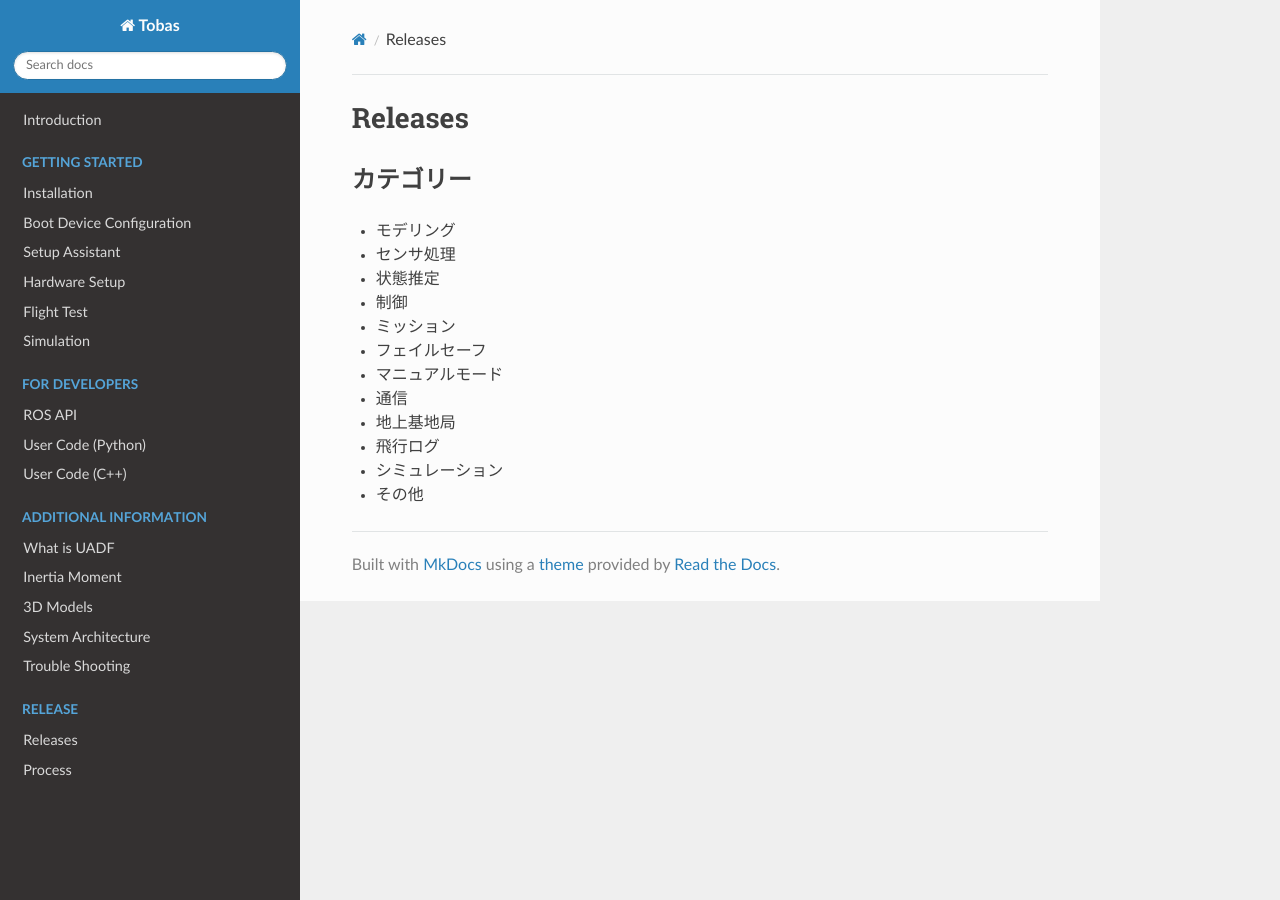
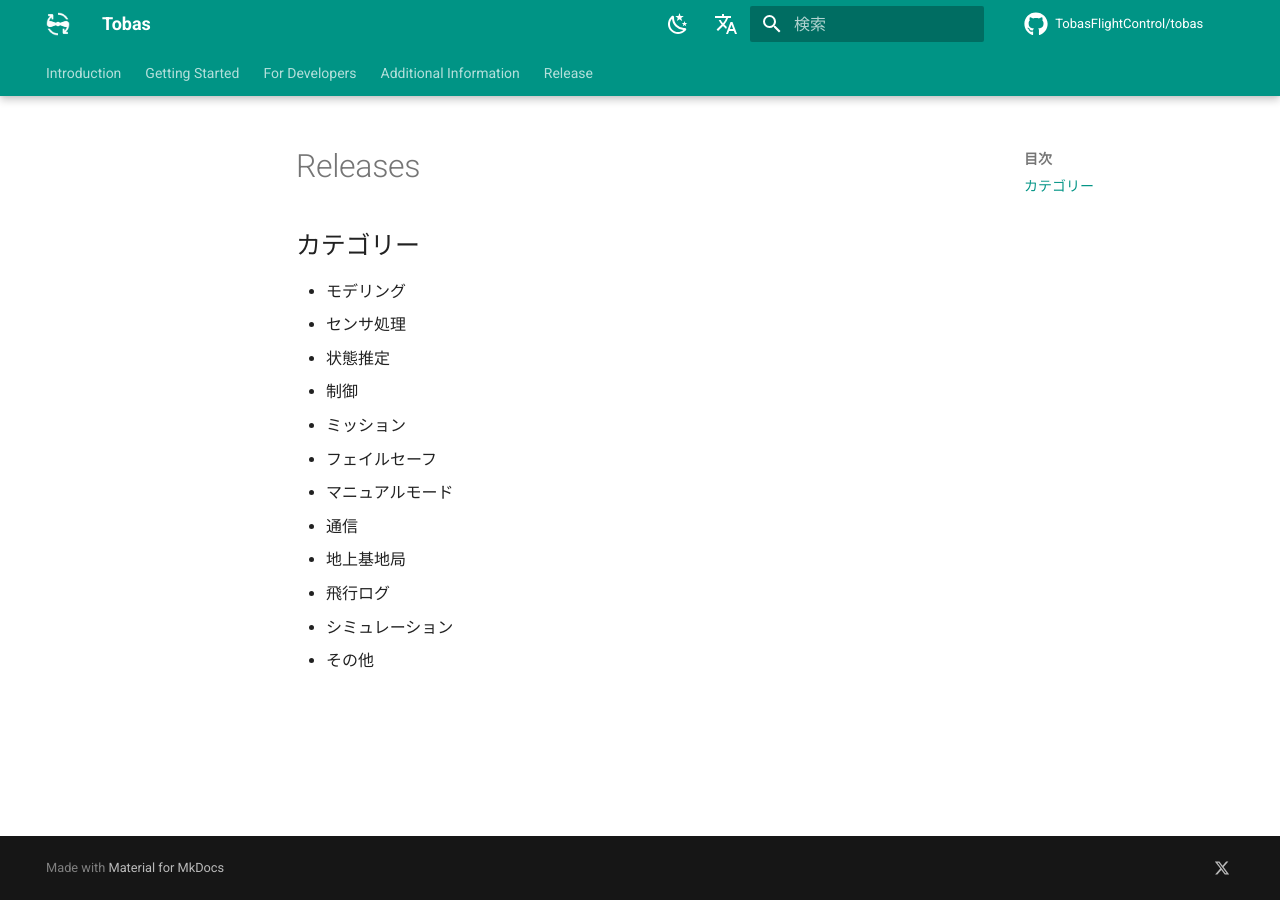
Before and after one commit to TobasFlightControl/tobas_wiki_ja, an MkDocs documentation site: the page built from docs/releases/README.md, in a window 1280 px wide. Built offline with MkDocs 1.6.1 and Material for MkDocs 9.7.7, drawn with Linux system fonts in a browser that asks for light colours; nearby versions of some CDN libraries; comment, search, counter and statistics services are not loaded.

Commit message:
Change theme: readthedocs -> material

```diff
--- a/mkdocs.yaml
+++ b/mkdocs.yaml
@@ -1,5 +1,63 @@
 site_name: Tobas
-theme: readthedocs # cf. https://github.com/mkdocs/mkdocs/wiki/MkDocs-Themes
+site_description: Tobasは，モデルベース設計とLinuxを基盤とした，ドローン・ロボット航空機向けフライトコントローラです．
+
+# https://github.com/mkdocs/mkdocs/wiki/MkDocs-Themes
+theme:
+  # Material for MkDocs:
+  #   https://squidfunk.github.io/mkdocs-material
+  #   https://github.com/squidfunk/mkdocs-material/tree/master/docs
+  # FastAPI:
+  #   https://fastapi.tiangolo.com/
+  #   https://github.com/fastapi/fastapi/blob/master/docs/en/mkdocs.yml
+  name: material
+  # custom_dir: overrides # https://squidfunk.github.io/mkdocs-material/setup/setting-up-the-header/#announcement-bar
+  palette: # https://squidfunk.github.io/mkdocs-material/setup/changing-the-colors/
+    - media: "(prefers-color-scheme: light)"
+      scheme: default
+      primary: teal
+      accent: amber
+      toggle:
+        icon: material/weather-night
+        name: ダークモードに切り替え
+    - media: "(prefers-color-scheme: dark)"
+      scheme: slate
+      primary: teal
+      accent: amber
+      toggle:
+        icon: material/weather-sunny
+        name: ライトモードに切り替え
+  font: # https://squidfunk.github.io/mkdocs-material/setup/changing-the-fonts/
+    text: Roboto
+    code: Roboto Mono
+  language: ja # https://squidfunk.github.io/mkdocs-material/setup/changing-the-language/
+  logo: assets/icon_white.png # https://squidfunk.github.io/mkdocs-material/setup/changing-the-logo-and-icons/#logo
+  favicon: assets/icon_black.png # https://squidfunk.github.io/mkdocs-material/setup/changing-the-logo-and-icons/#favicon
+  icon: # https://squidfunk.github.io/mkdocs-material/setup/changing-the-logo-and-icons/#site-icons
+    repo: fontawesome/brands/github # https://squidfunk.github.io/mkdocs-material/setup/adding-a-git-repository/#repository-icon
+  features:
+    - navigation.instant # https://squidfunk.github.io/mkdocs-material/setup/setting-up-navigation/#instant-loading
+    - navigation.instant.prefetch # https://squidfunk.github.io/mkdocs-material/setup/setting-up-navigation/#instant-prefetching
+    - navigation.instant.progress # https://squidfunk.github.io/mkdocs-material/setup/setting-up-navigation/#progress-indicator
+    - navigation.tracking # https://squidfunk.github.io/mkdocs-material/setup/setting-up-navigation/#anchor-tracking
+    - navigation.tabs # https://squidfunk.github.io/mkdocs-material/setup/setting-up-navigation/#navigation-tabs
+    - navigation.tabs.sticky # https://squidfunk.github.io/mkdocs-material/setup/setting-up-navigation/#sticky-navigation-tabs
+    - navigation.path # https://squidfunk.github.io/mkdocs-material/setup/setting-up-navigation/#navigation-path
+    - navigation.top # https://squidfunk.github.io/mkdocs-material/setup/setting-up-navigation/#back-to-top-button
+    - navigation.footer # https://squidfunk.github.io/mkdocs-material/setup/setting-up-the-footer/#navigation
+    - toc.follow # https://squidfunk.github.io/mkdocs-material/setup/setting-up-navigation/#anchor-following
+    - search.suggest # https://squidfunk.github.io/mkdocs-material/setup/setting-up-site-search/#search-suggestions
+    - search.highlight # https://squidfunk.github.io/mkdocs-material/setup/setting-up-site-search/#search-highlighting
+    - search.share # https://squidfunk.github.io/mkdocs-material/setup/setting-up-site-search/#search-sharing
+    - content.code.copy # https://squidfunk.github.io/mkdocs-material/reference/code-blocks/#code-copy-button
+    - content.code.annotate # https://squidfunk.github.io/mkdocs-material/reference/code-blocks/#code-annotations
+    - content.tabs.link # https://squidfunk.github.io/mkdocs-material/reference/content-tabs/?h=content#linked-content-tabs
+    - content.footnote.tooltips # https://squidfunk.github.io/mkdocs-material/reference/footnotes/#footnote-tooltips
+    - content.tooltips # https://squidfunk.github.io/mkdocs-material/reference/tooltips/#improved-tooltips
+
+# https://squidfunk.github.io/mkdocs-material/setup/adding-a-git-repository/#repository
+repo_url: https://github.com/TobasFlightControl/tobas
+repo_name: TobasFlightControl/tobas
+
 nav:
   - Introduction: index.md # Required
   - Getting Started:
@@ -22,12 +80,28 @@ nav:
   - Release:
       - Releases: releases/releases.md
       - Process: releases/process.md
+
+# https://squidfunk.github.io/mkdocs-material/setup/extensions/python-markdown/
 markdown_extensions:
   - admonition # Required for "note"
   - pymdownx.arithmatex: # Required for writing equations
       generic: true
   - toc: # Required for adding links for each heading
       permalink: true
+
+extra:
+  social:
+    - icon: fontawesome/brands/x-twitter
+      link: https://x.com/dronewotobas
+      name: Tobas on X
+  alternate:
+    - name: 日本語
+      link: /
+      lang: ja
+    - name: English
+      link: /en/
+      lang: en
+
 extra_javascript:
   - https://polyfill.io/v3/polyfill.min.js?features=es6
   - https://cdn.jsdelivr.net/npm/mathjax@3/es5/tex-mml-chtml.js
--- a/requirements.txt
+++ b/requirements.txt
@@ -1,2 +1,3 @@
 mkdocs
+mkdocs-material
 pymdown-extensions
```
Also changed, not shown: overrides/main.html (added, +18 -0 lines), docs/assets/icon_black.png (added), docs/assets/icon_white.png (added), 1 other file.
